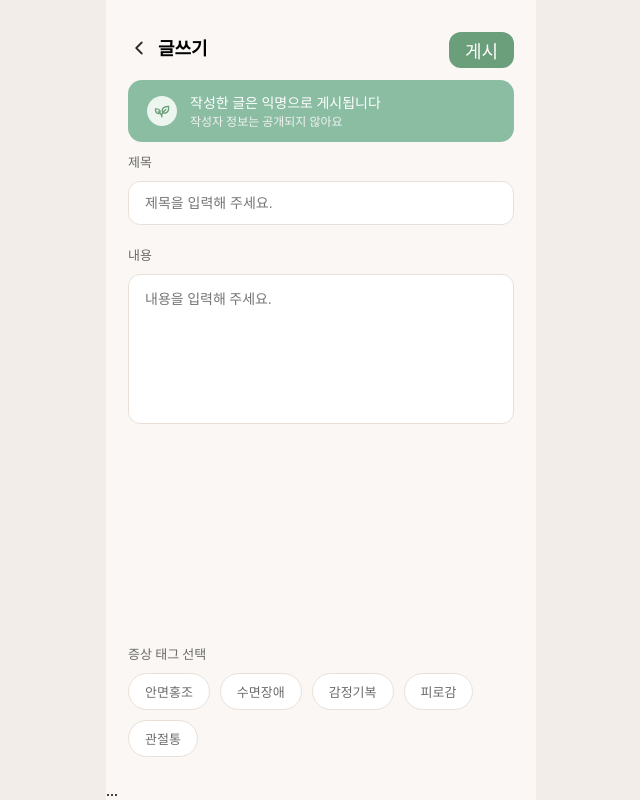
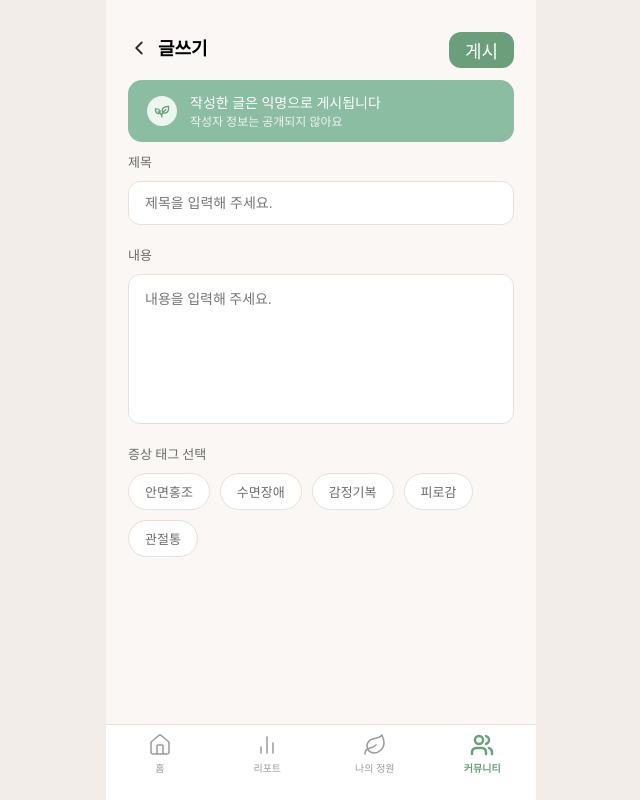
Before and after one commit to 2026-HERETHON/2026-herethon-17, a Django app: page /community/create/ in a window 1280 px wide. Shown: the whole page, without its empty margins (319-959 px from the left). Run offline with Django 5.2, Linux system fonts and the light colour scheme; the visitor is signed in with stand-in values (Sample User, id 1).

Commit message:
커뮤니티 글쓰기페이지 간격 수정

```diff
--- a/herb/community/templates/community/community_write.html
+++ b/herb/community/templates/community/community_write.html
@@ -74,7 +74,25 @@
     </main>
 
     <!-- GNB 동일 -->
-    ...
+    <nav class="app-bottom-tab">
+      <a href="{% url 'home:home' %}" class="tab-item">
+        <img src="{% static 'assets/icons/tab_home_inactive.svg' %}" alt="홈" class="tab-icon" />
+        <span class="tab-text">홈</span>
+      </a>
+      <a href="{% url 'reports:report' %}" class="tab-item">
+        <img src="{% static 'assets/icons/tab_report_inactive.svg' %}" alt="리포트" class="tab-icon" />
+        <span class="tab-text">리포트</span>
+      </a>
+      <a href="{% url 'garden:list' %}" class="tab-item">
+        <img src="{% static 'assets/icons/tab_garden_inactive.svg' %}" alt="나의 정원" class="tab-icon" />
+        <span class="tab-text">나의 정원</span>
+      </a>
+      <a href="{% url 'community:list' %}" class="tab-item active">
+        <img src="{% static 'assets/icons/tab_community_active.svg' %}" alt="커뮤니티" class="tab-icon" />
+        <span class="tab-text">커뮤니티</span>
+      </a>
+    </nav>
+  </div>
   </div>
   <script src="{% static 'js/common.js' %}" defer></script>
 </body>
--- a/herb/static/css/community.css
+++ b/herb/static/css/community.css
@@ -533,7 +533,6 @@
     resize: none;
     outline: none;
     font-family: inherit;
-    margin-bottom: 200px;
 }
 .post-write-textarea:focus{
     border: 1.5px solid #6B9E7A;
```
